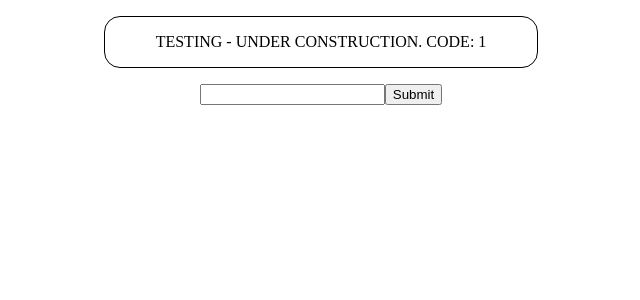
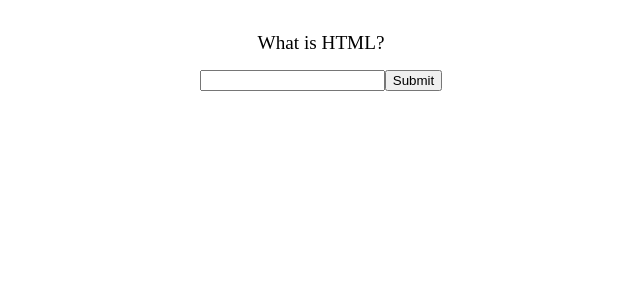
Before and after one commit to guykibby/FAQsite, a React (Create React App) app in the folder client/: page /postanswer/1 in a window 1280 px wide. Shown: the top 300 px of the page, without its empty margins (319-959 px from the left). Built offline with nearby package versions, Linux system fonts and the light colour scheme.

Commit message:
code updated for PostAnswer component. Minor updates for the component test

```diff
--- a/client/src/components/PostAnswer.js
+++ b/client/src/components/PostAnswer.js
@@ -2,10 +2,15 @@ import { useParams } from "react-router-dom";
 import React, { useState } from "react";
 import { useNavigate } from "react-router-dom";
 
-const PostAnswer = () => {
+const PostAnswer = ({ answerObject }) => {
+  // const { questiondescription } = answerObject;
+  const questiondescription = "What is HTML?";
+
   const { questionId } = useParams();
 
   const [answer, setAnswer] = useState("");
+  const [error, setError] = useState(false);
+  const [isLoading, setIsLoading] = useState(true);
 
   const navigate = useNavigate();
 
@@ -13,7 +18,7 @@ const PostAnswer = () => {
     event.preventDefault();
 
     const response = await fetch(
-      `${process.env.REACT_APP_API_URL}${questionId}`,
+      `${process.env.REACT_APP_API_URL}/postanswer/${questionId}`,
       {
         method: "POST",
         headers: {
@@ -25,6 +30,8 @@ const PostAnswer = () => {
 
     if (!response.ok) {
       console.log("Fetch not ok");
+      setError(true);
+      return;
     } else {
       navigate(`/answers/${questionId}`);
     }
@@ -32,14 +39,16 @@ const PostAnswer = () => {
 
   return (
     <>
-      <p className="list-item">
-        TESTING - UNDER CONSTRUCTION. CODE: {questionId}
-      </p>
+      <p className="title">{questiondescription}</p>
+
+      {/* can only get this to appear when i change something in the fetch url (const response)
+      as the error would only trigger once I push the submit button */}
+      {error && (
+        <p className="error-list-item list-item">Oops, something went wrong!</p>
+      )}
 
       <form onSubmit={handleSubmit}>
-        <label htmlFor="question-heading" className="question-heading">
-          {/* {questionId.description} */}
-        </label>
+        <label htmlFor="answer-form" className="answer-form"></label>
         <input
           type="text"
           required
```
Also changed, not shown: 1 other file (tests, documents, lock files or other folders).
